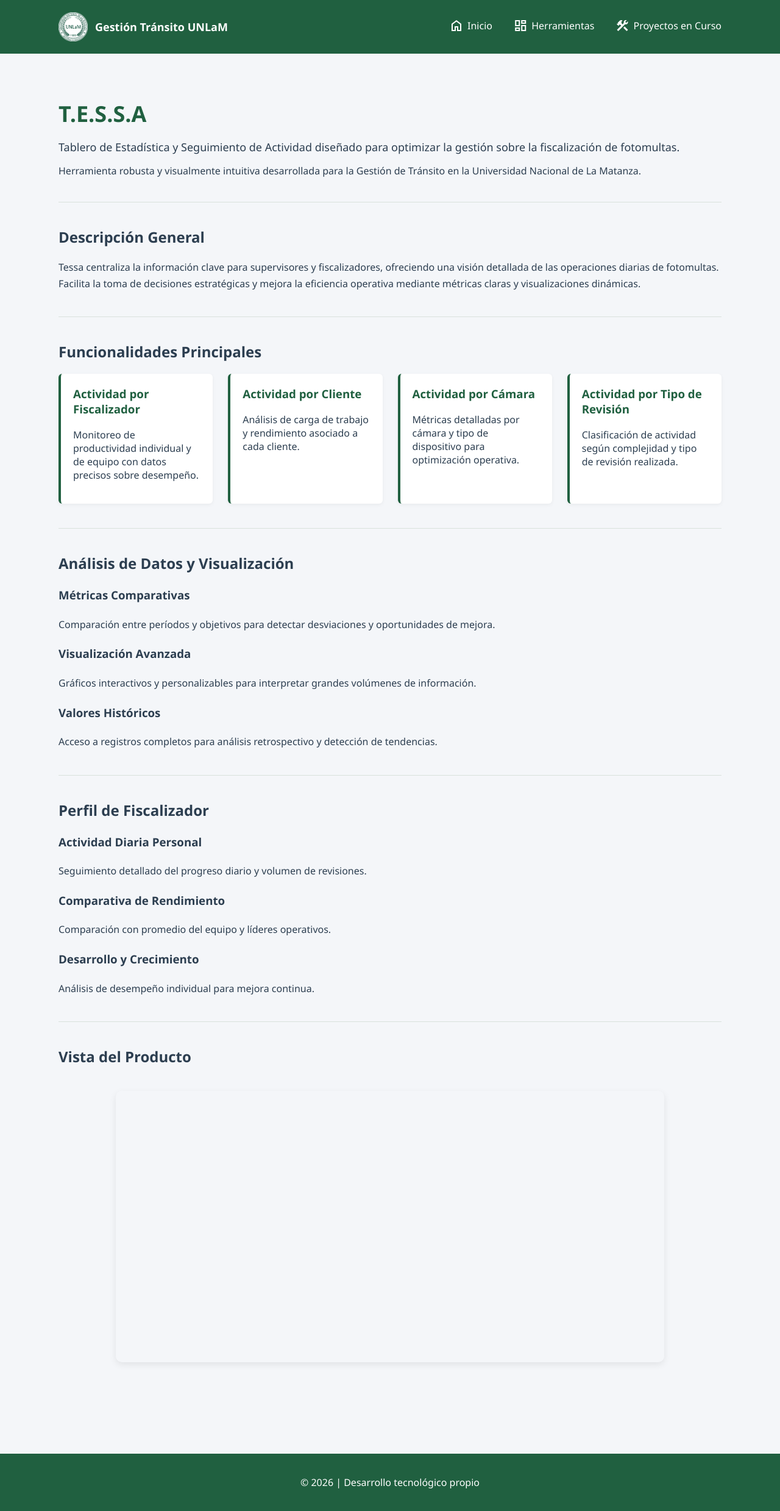
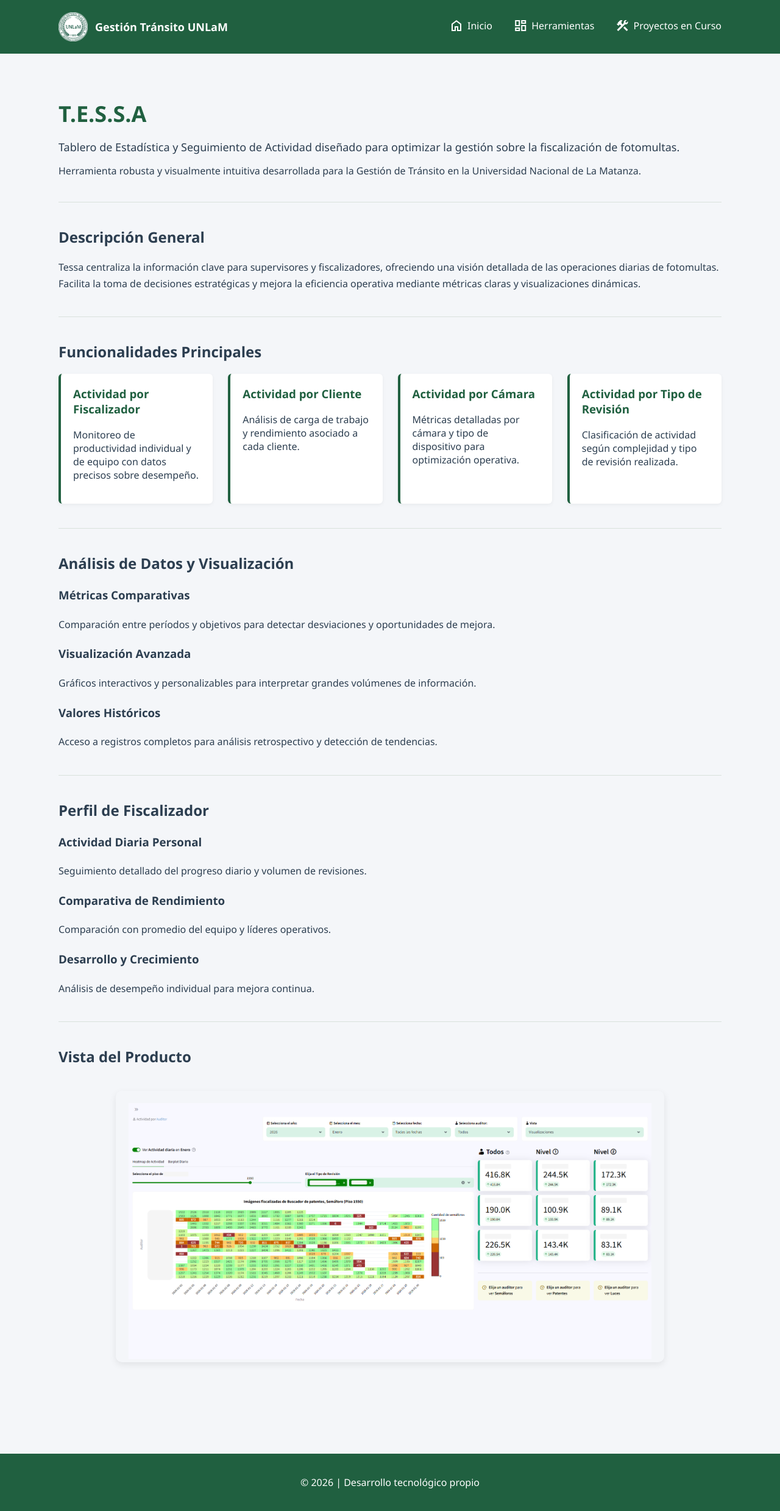
Before and after one commit to LucasVCorrea/lucasvcorrea.github.io, a Jekyll site: the page built from docs/herramientas/tessa.md, in a window 1280 px wide. Shown: the whole page at 61% size. Built offline with Jekyll 4.4.1, drawn with Linux system fonts in a browser that asks for light colours.

Commit message:
Update style.css

```diff
--- a/docs/assets/css/style.css
+++ b/docs/assets/css/style.css
@@ -222,21 +222,40 @@ hr {
   box-shadow: 0 4px 12px rgba(0,0,0,0.08);
 }
 
+/* IMPORTANTE: mantener width 100% */
 .slides {
   display: flex;
   width: 100%;
   animation: slide 16s infinite;
 }
 
+/* Cada slide ocupa 100% */
+.slides a {
+  flex: 0 0 100%;
+  width: 100%;
+  display: block;
+}
+
 .slides img {
   width: 100%;
-  flex: 0 0 100%;
   height: 420px;
   object-fit: contain;
   background: #f4f6f9;
+  cursor: zoom-in;
+  transition: transform 0.3s ease;
 }
 
-/* Animación corregida */
+/* Zoom suave al pasar el mouse */
+.slides img:hover {
+  transform: scale(1.05);
+}
+
+/* Pausa el carrusel al pasar el mouse */
+.carousel:hover .slides {
+  animation-play-state: paused;
+}
+
+/* Animación */
 
 @keyframes slide {
   0%, 20% {
```
